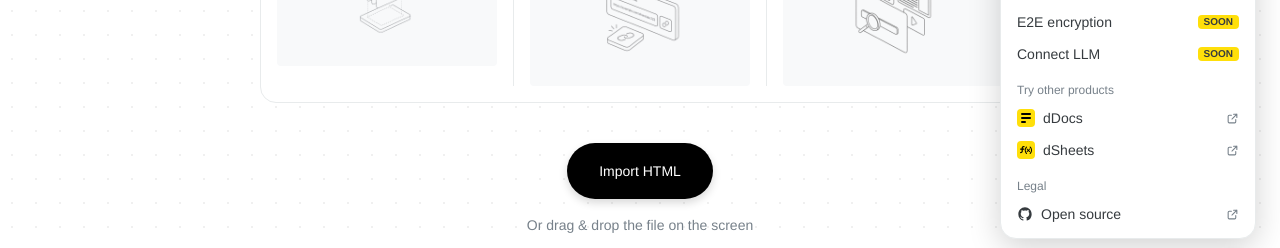
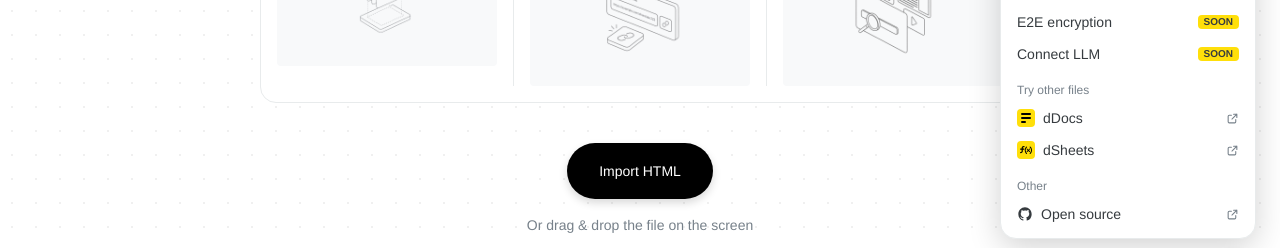
Before and after one commit to fileverse/html-collab, a React (Vite) app: page / in a window 1280 px wide. Both pictures are taken after a click on the button "What’s next". Shown: the part 481-729 px from the top of the page. Built offline with nearby package versions, Linux system fonts and the light colour scheme.

Commit message:
copy(help): rename "?" menu sections — "Try other files" and "Other"

```diff
--- a/src/components/HelpFab.tsx
+++ b/src/components/HelpFab.tsx
@@ -31,11 +31,11 @@ export default function HelpFab() {
               </div>
             ))}
 
-            <p className="px-2 pb-1 pt-3 text-xs text-muted">Try other products</p>
+            <p className="px-2 pb-1 pt-3 text-xs text-muted">Try other files</p>
             <MenuLink href="https://docs.fileverse.io" label="dDocs" icon={<DDocsLogo size={18} />} />
             <MenuLink href="https://sheets.fileverse.io" label="dSheets" icon={<DSheetsLogo size={18} />} />
 
-            <p className="px-2 pb-1 pt-3 text-xs text-muted">Legal</p>
+            <p className="px-2 pb-1 pt-3 text-xs text-muted">Other</p>
             <MenuLink
               href="https://github.com/fileverse/ai-feedback-loop"
               label="Open source"
```
